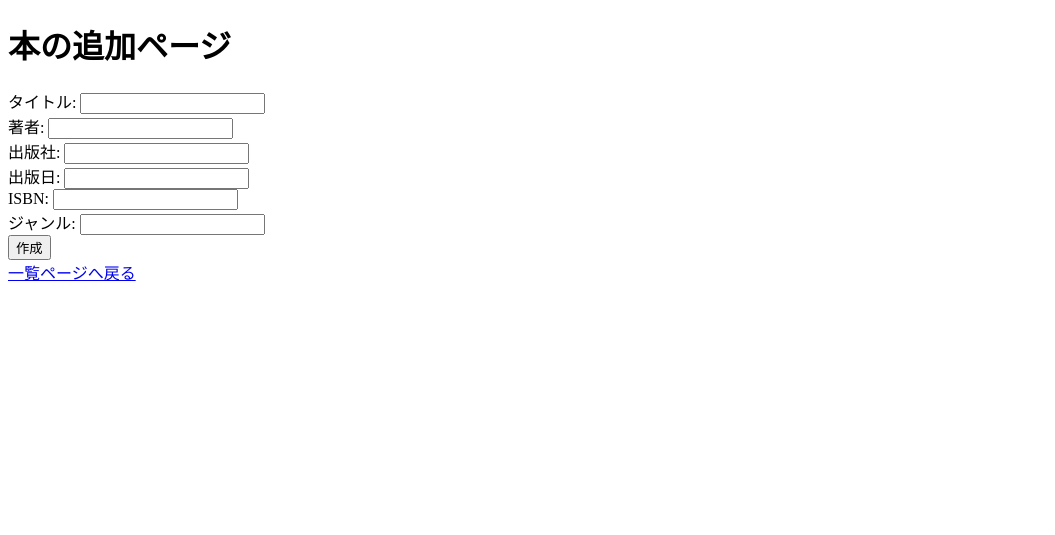
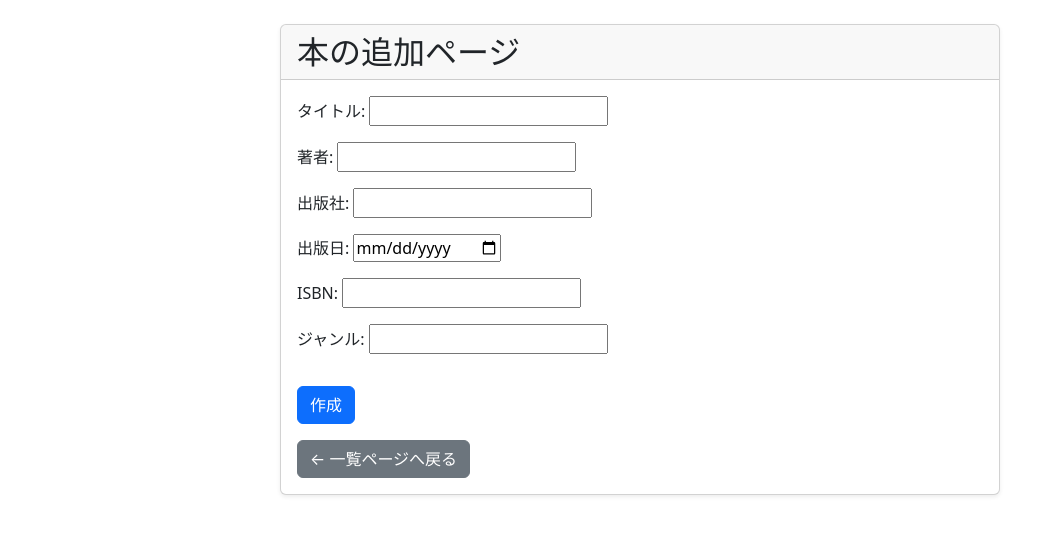
Before and after one commit to kodai-kodai/DjangoKimatsu, a Django app: page /insert/ in a window 1280 px wide. Shown: the top 535 px of the page, without its empty margins (0-1055 px from the left). Run offline with Django 4.2, Linux system fonts and the light colour scheme; some libraries are stand-ins or nearby versions.

Commit message:
CSS追加、本詳細etc追加

```diff
--- /dev/null
+++ b/booksManage/forms.py
@@ -0,0 +1,12 @@
+from django import forms
+from django.utils import timezone
+from django.core.exceptions import ValidationError
+from .models import Books
+
+class BookForm(forms.ModelForm):
+    class Meta:
+        model = Books
+        fields = '__all__'
+        widgets = {
+            'published_date': forms.DateInput(attrs={'type': 'date'})
+        }
--- a/booksManage/models.py
+++ b/booksManage/models.py
@@ -11,7 +11,7 @@ class Books(models.Model):
     publisher = models.CharField(verbose_name="出版社", max_length=140)
     published_date = models.DateTimeField(verbose_name="出版日", null=True, blank=True)
     genre = models.CharField(verbose_name="ジャンル", max_length=140)
-
+    rent = models.BooleanField(verbose_name="貸出状況", default=False)
     def get_absolute_url(self):
         return reverse("detail", kwargs={"pk": self.pk})
 
--- a/booksManage/urls.py
+++ b/booksManage/urls.py
@@ -5,5 +5,7 @@ urlpatterns = [
     path("books/", views.BooksView.as_view(), name="books_list"),
     path('books/<int:pk>/', views.BooksDetailView.as_view(), name='detail'),
     path('insert/', views.BooksInsertView.as_view(), name='insert'),
+    path('<int:pk>/delete/', views.BooksDeleteView.as_view(), name="delete"),
+    path('<int:pk>/update/', views.BooksUpdateView.as_view(), name="update"),
 
 ]
--- a/booksManage/views.py
+++ b/booksManage/views.py
@@ -1,7 +1,10 @@
 # views.py
 from django.shortcuts import render, redirect
+from django.urls import reverse_lazy
 from django.views import View, generic
 from .models import Books
+from .forms import BookForm
+
 
 class BooksView(View):
     def get(self, request):
@@ -36,4 +39,15 @@ class BooksDetailView(generic.DetailView):
 class BooksInsertView(generic.CreateView):
     model = Books
     template_name = 'insert.html'
-    fields = '__all__'
+    form_class = BookForm
+
+
+class BooksDeleteView(generic.DeleteView):
+    model = Books
+    template_name = "delete.html"
+    success_url = reverse_lazy('books_list')
+
+class BooksUpdateView(generic.UpdateView):
+    model = Books
+    template_name = "insert.html"
+    form_class = BookForm
--- a/config/settings.py
+++ b/config/settings.py
@@ -37,6 +37,7 @@ INSTALLED_APPS = [
     'django.contrib.sessions',
     'django.contrib.messages',
     'django.contrib.staticfiles',
+    'django_bootstrap5',
     'booksManage',
 
 ]
--- a/templates/base.html
+++ b/templates/base.html
@@ -1,13 +1,18 @@
+{% load django_bootstrap5 %}
 <!DOCTYPE html>
 <html lang="ja">
 <head>
     <meta charset="UTF-8">
     <meta name="viewport" content="width=device-width, initial-scale=1.0">
     <title>図書管理アプリ{% block title %}{% endblock %}</title>
+    {% bootstrap_css %} {# BootstrapのCSSの読み込み #}
 </head>
 <body>
+    <div class="container">
     {% block content %}
     {% comment %} 各ページのコンテンツが挿入される {% endcomment %}
     {% endblock %}
+    </div>
+    {% bootstrap_javascript %}
 </body>
 </html>
--- a/templates/insert.html
+++ b/templates/insert.html
@@ -1,66 +1,68 @@
 {% extends "base.html" %}
-{% block title %}-追加ページ{% endblock %}
+{% load django_bootstrap5 %}
+
+{% block title %}{{ object|yesno:'--本の編集, --本の追加' }}{% endblock %}
 {% block content %}
-<h1>本の追加ページ</h1>
-
+<div class="container mt-4">
+    <div class="row justify-content-center">
+        <div class="col-md-8">
+            <div class="card shadow-sm">
+                <div class="card-header">
+                    <h2 class="mb-0">本の{{object|yesno:'編集,追加'}}ページ</h2>
+                </div>
+                <div class="card-body">
                     <form action="" method="post">
                         {% csrf_token %}
-
-    <div>
+                        <div class="mb-3">
                             <label for="{{ form.title.id_for_label }}">タイトル:</label>
                             {{ form.title }}
-    {% if form.title.errors %}
                             {% for error in form.title.errors %}
-        <div class="field-error">{{ error }}</div>
+                                <div class="text-danger">{{ error }}</div>
                             {% endfor %}
-    {% endif %}
                         </div>
-
-
-    <div>
+                        <div class="mb-3">
                             <label for="{{ form.author.id_for_label }}">著者:</label>
                             {{ form.author }}
                             {% for error in form.author.errors %}
-            <div class="field-error">{{ error }}</div>
+                                <div class="text-danger">{{ error }}</div>
                             {% endfor %}
                         </div>
-
-    <div>
+                        <div class="mb-3">
                             <label for="{{ form.publisher.id_for_label }}">出版社:</label>
                             {{ form.publisher }}
                             {% for error in form.publisher.errors %}
-            <div class="field-error">{{ error }}</div>
+                                <div class="text-danger">{{ error }}</div>
                             {% endfor %}
                         </div>
-
-    <div>
+                        <div class="mb-3">
                             <label for="{{ form.published_date.id_for_label }}">出版日:</label>
                             {{ form.published_date }}
                             {% for error in form.published_date.errors %}
-            <div class="field-error">{{ error }}</div>
+                                <div class="text-danger">{{ error }}</div>
                             {% endfor %}
                         </div>
-
-    <div>
+                        <div class="mb-3">
                             <label for="{{ form.isbn.id_for_label }}">ISBN:</label>
                             {{ form.isbn }}
                             {% for error in form.isbn.errors %}
-            <div class="field-error">{{ error }}</div>
+                                <div class="text-danger">{{ error }}</div>
                             {% endfor %}
                         </div>
-
-    <div>
+                        <div class="mb-3">
                             <label for="{{ form.genre.id_for_label }}">ジャンル:</label>
                             {{ form.genre }}
                             {% for error in form.genre.errors %}
-            <div class="field-error">{{ error }}</div>
+                                <div class="text-danger">{{ error }}</div>
                             {% endfor %}
                         </div>
-
-
-    <button type="submit">作成</button>
+                        <button type="submit" class="btn btn-primary mt-3">{{object|yesno:'更新,作成'}}</button>
                     </form>
-<div>
-    <a href="{% url 'books_list'%}">一覧ページへ戻る</a>
+                    <div class="mt-3">
+                        <a href="{% url 'books_list'%}" class="btn btn-secondary">← 一覧ページへ戻る</a>
+                    </div>
+                </div>
+            </div>
+        </div>
+    </div>
 </div>
 {% endblock  %}
```
Also changed, not shown: templates/books_list.html (+17 -3 lines), templates/delete.html (added, +20 -0 lines), templates/detail.html (+21 -8 lines), booksManage/migrations/0006_books_rent.py (added), templates/update.html (added). Lines whose indentation alone changed are shown as unchanged.
